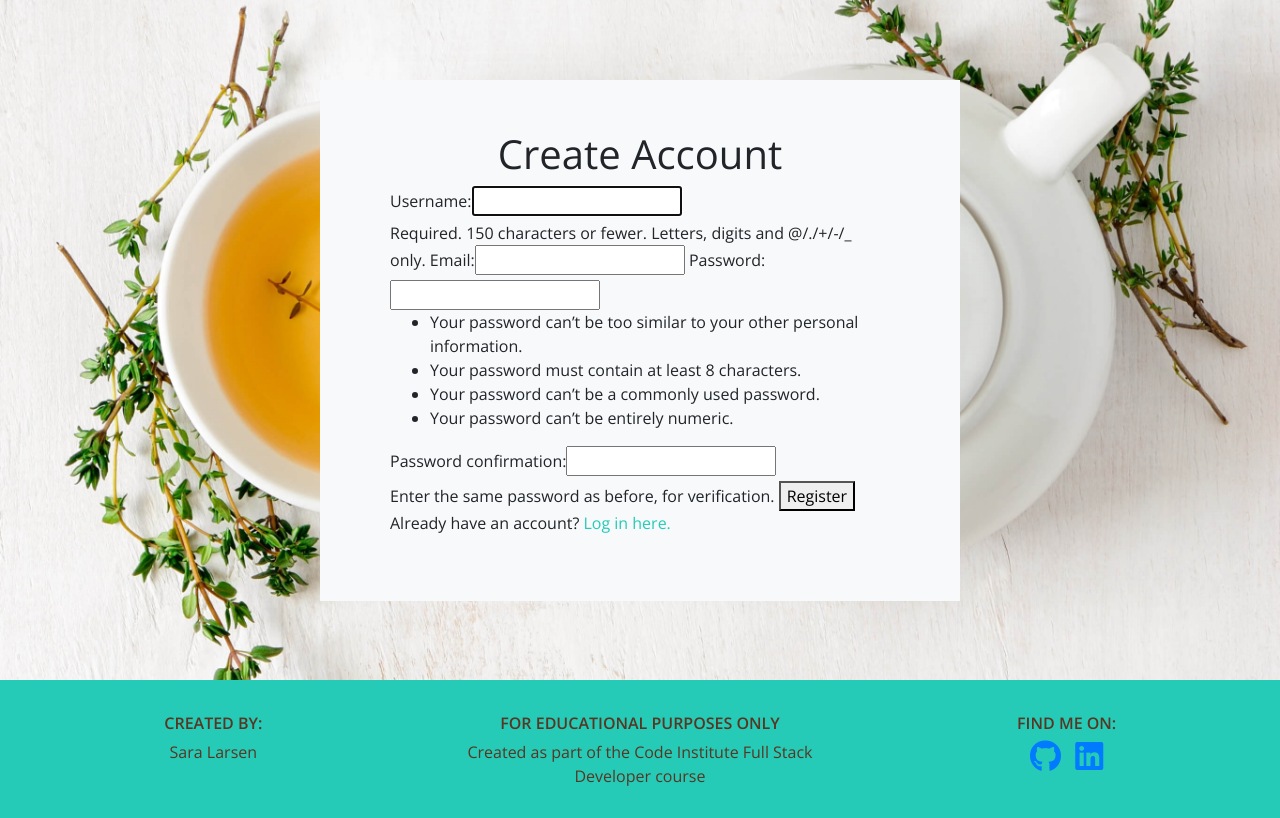
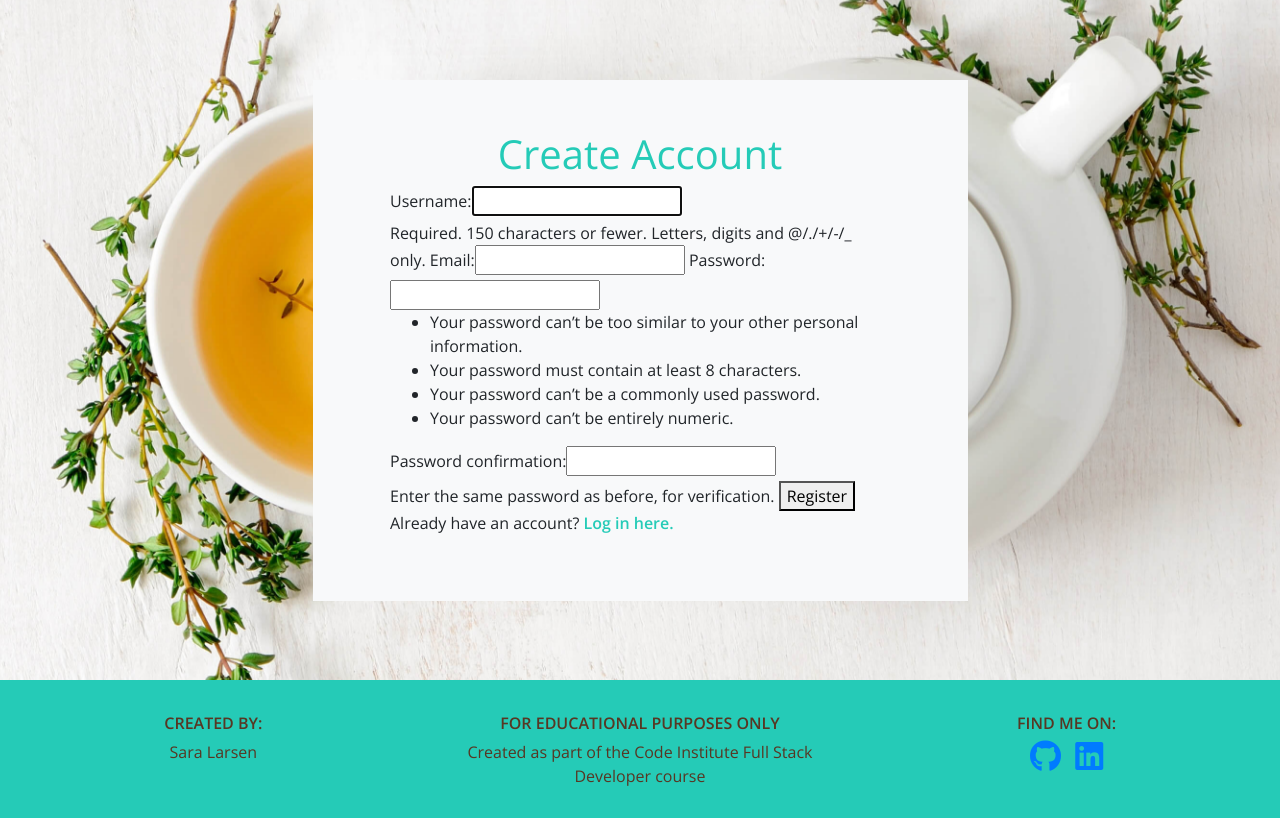
Before and after one commit to Sarani1612/truebrew, a Django app: page /accounts/register/ in a window 1280 px wide. Shown: the part 77-895 px from the top of the page. Run offline with Django 3.2, Linux system fonts and the light colour scheme; some libraries are stand-ins or nearby versions; some web fonts are replaced.

Commit message:
removed padding, set heading color

```diff
--- a/static/css/style.css
+++ b/static/css/style.css
@@ -39,6 +39,7 @@
 /* Positions main content in all views */
 .main-content {
 	margin-top: 77px;
+    padding: 0;
 	-webkit-box-flex: 1;
 	-ms-flex: 1;
 	flex: 1;
@@ -49,6 +50,10 @@
     width: 80%;
     margin: auto;
     text-align: center;
+}
+
+h1 {
+    color: #25CBB7;
 }
 
 /* Landing page settings */
@@ -120,6 +125,7 @@
 /* Custom styling of links on forms */
 .green-links {
     color: #25CBB7;
+    font-weight: 600;
 }
 
 .green-links:hover {
```
